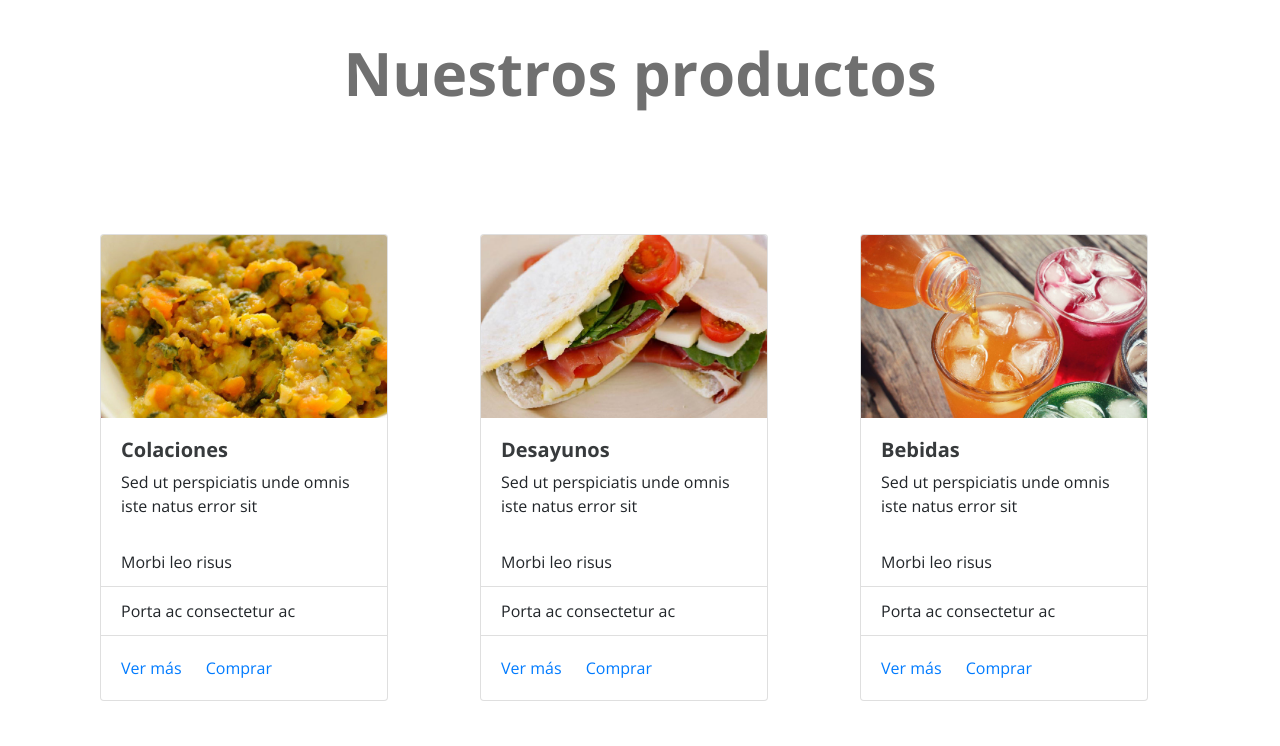
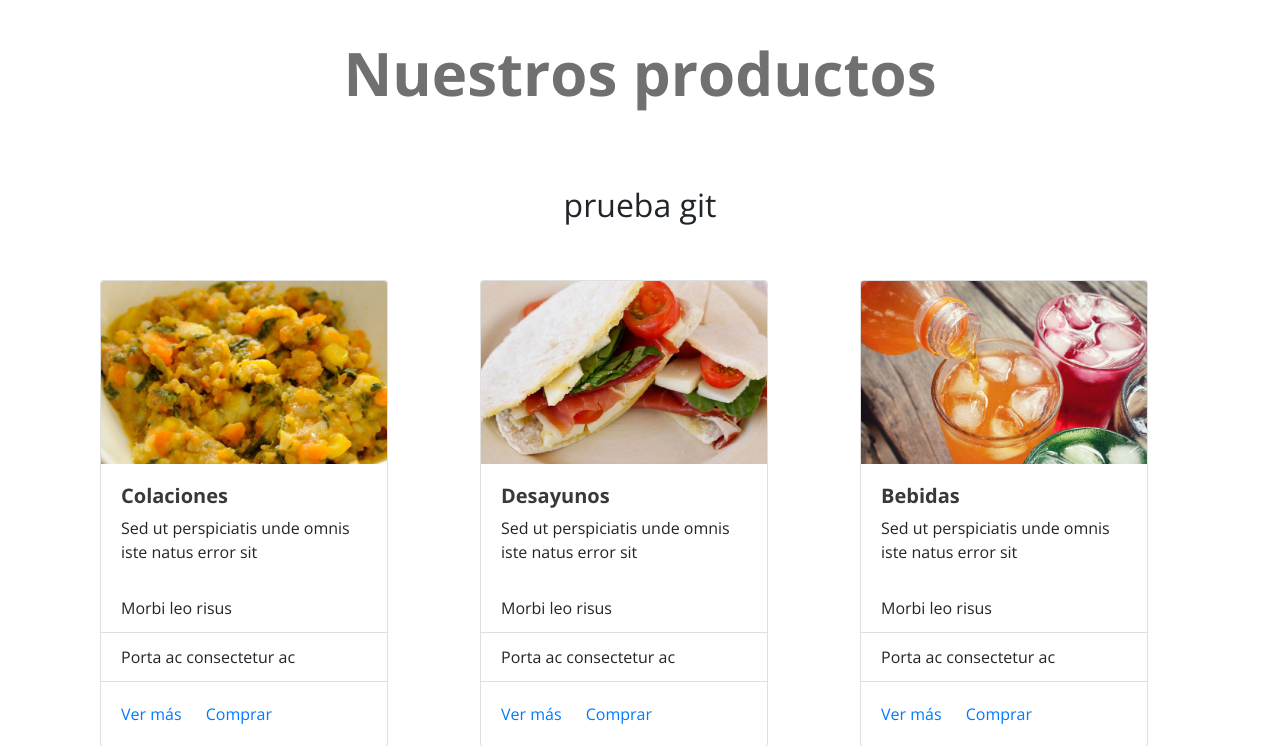
Before and after one commit to AgustinaBovero/suricata, a plain HTML site: page index.html in a window 1280 px wide. Shown: the part 86-832 px from the top of the page. Drawn offline with nearby package versions, Linux system fonts and the light colour scheme.

Commit message:
nuevo texto de prueba

```diff
--- a/index.html
+++ b/index.html
@@ -42,6 +42,7 @@
 
     <div class="text-center mt-5">
       <h1 class="font-weight-bold">Nuestros productos</h1>
+      <h2>prueba git</h2>
     </div>
 
   <section class="container">
```
